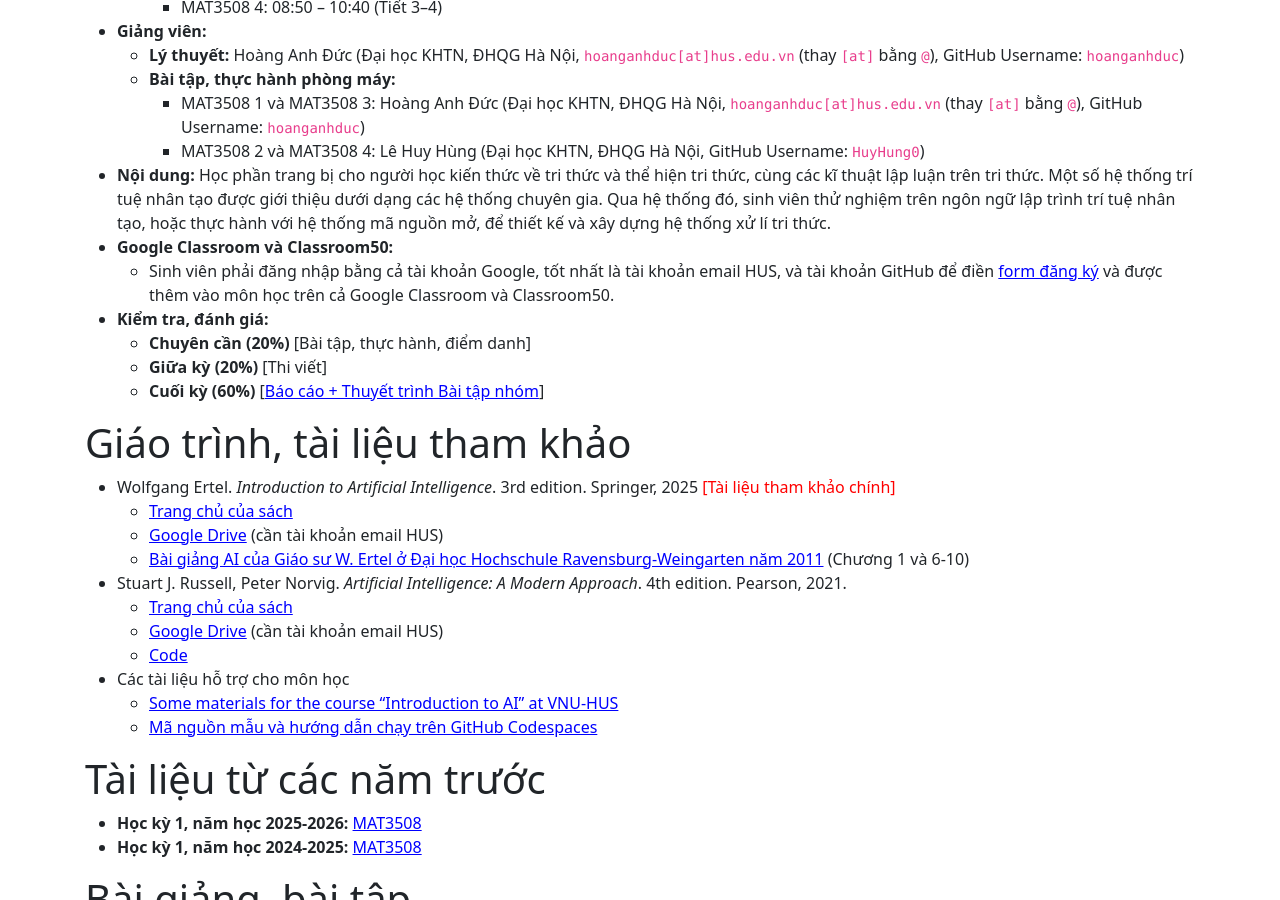
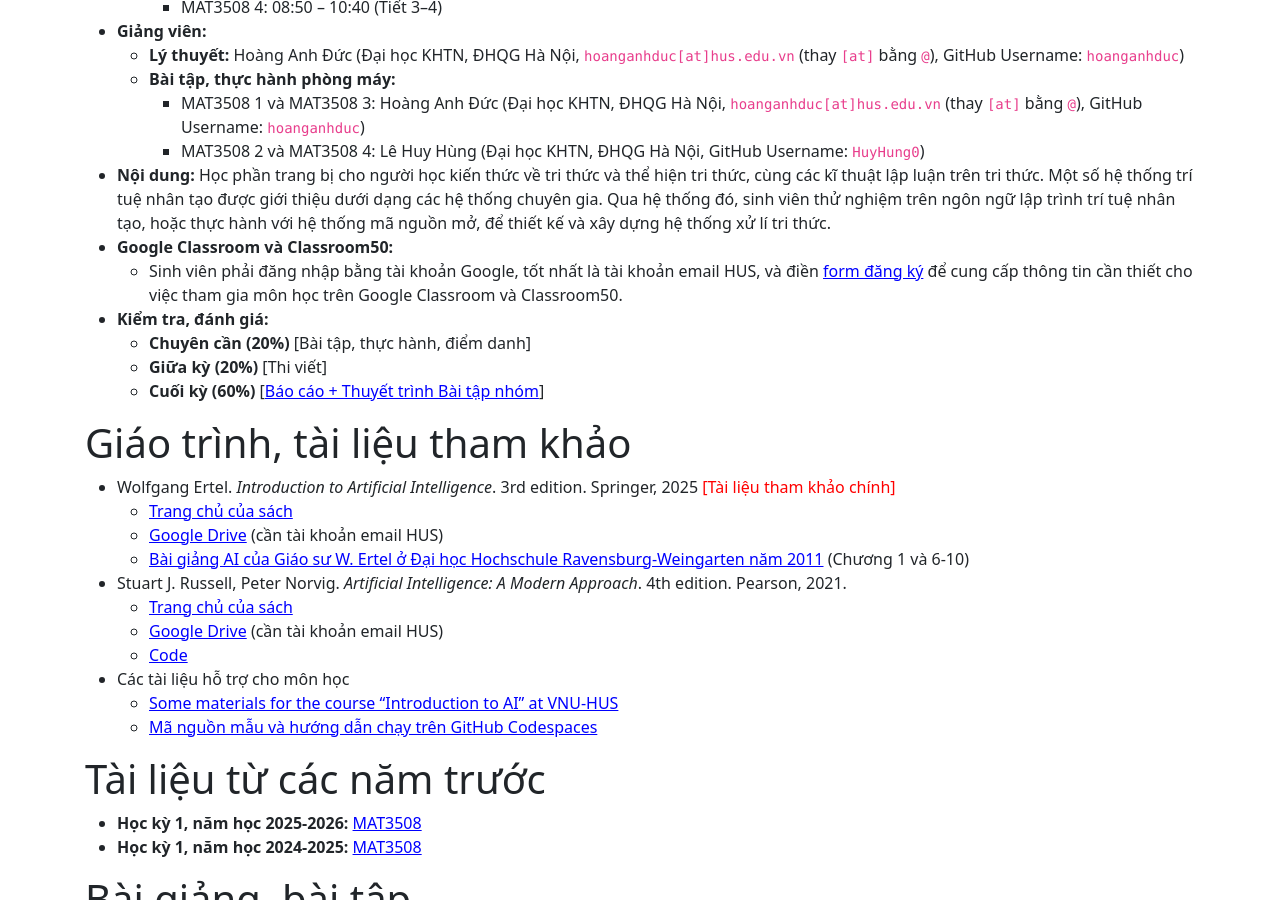
Before and after one commit to hoanganhduc/hoanganhduc.github.io, a Jekyll site: the page built from teaching/VNU-HUS/2026/winter/MAT3508/index.md, in a window 1280 px wide and 900 px high, scrolled down 879 px. Built offline with Jekyll 4.4.1, drawn with Linux system fonts in a browser that asks for light colours; nearby versions of some CDN libraries; a style sheet for code colours, icons or effects is not loaded.

Commit message:
Replace MAT1206E and MAT3508 registration links with Google Forms

```diff
--- a/teaching/VNU-HUS/2026/winter/MAT3508/index.md
+++ b/teaching/VNU-HUS/2026/winter/MAT3508/index.md
@@ -41,7 +41,7 @@ katex: true
     * MAT3508 2 và MAT3508 4: Lê Huy Hùng (Đại học KHTN, ĐHQG Hà Nội, GitHub Username: `HuyHung0`)
 * **Nội dung:** Học phần trang bị cho người học kiến thức về tri thức và thể hiện tri thức, cùng các kĩ thuật lập luận trên tri thức. Một số hệ thống trí tuệ nhân tạo được giới thiệu dưới dạng các hệ thống chuyên gia. Qua hệ thống đó, sinh viên thử nghiệm trên ngôn ngữ lập trình trí tuệ nhân tạo, hoặc thực hành với hệ thống mã nguồn mở, để thiết kế và xây dựng hệ thống xử lí tri thức.
 * **Google Classroom và Classroom50:**
-  * Sinh viên phải đăng nhập bằng cả tài khoản Google, tốt nhất là tài khoản email HUS, và tài khoản GitHub để điền [form đăng ký](https://hoanganhduc.github.io/forms/#/f/mat3508_26-27) và được thêm vào môn học trên cả Google Classroom và Classroom50.
+  * Sinh viên phải đăng nhập bằng tài khoản Google, tốt nhất là tài khoản email HUS, và điền [form đăng ký](https://forms.gle/4WyvCrCkRuoApav39) để cung cấp thông tin cần thiết cho việc tham gia môn học trên Google Classroom và Classroom50.
 * **Kiểm tra, đánh giá:**
   * **Chuyên cần (20%)** [Bài tập, thực hành, điểm danh]
   * **Giữa kỳ (20%)** [Thi viết]
```
Also changed, not shown: teaching/VNU-HUS/2026/winter/MAT1206E/index.md (+1 -1 lines).
